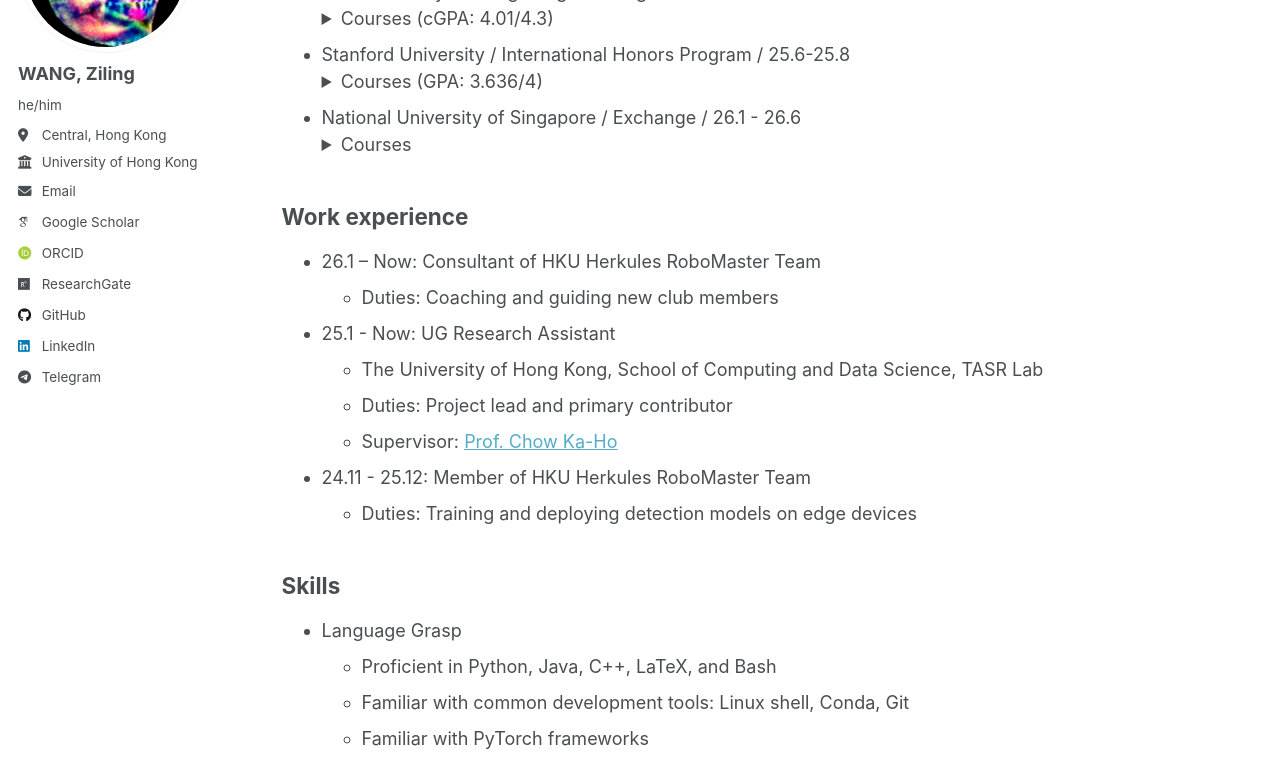
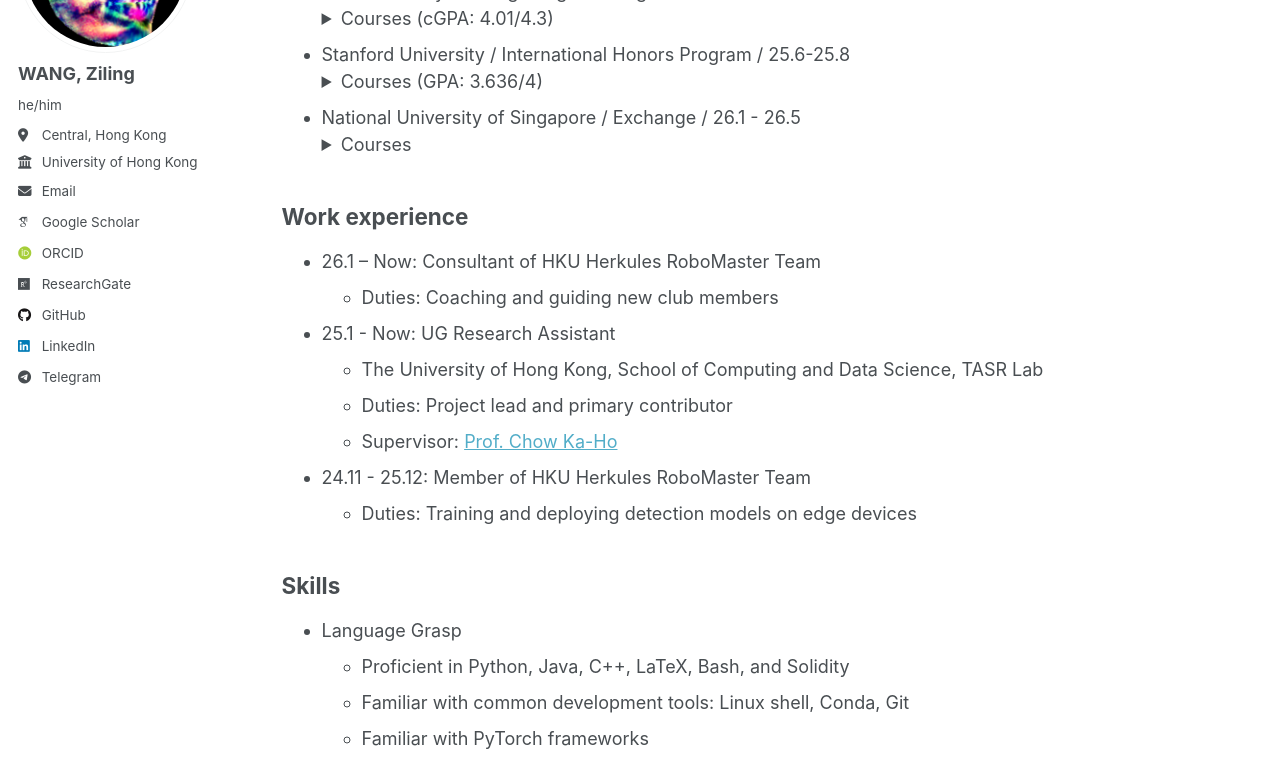
Before and after one commit to Michael-wzl/Michael-wzl.github.io, a Jekyll site: the page built from _pages/cv.md, in a window 1280 px wide and 1400 px high. Shown: the part 239-1004 px from the top of the window. Built offline with Jekyll 4.4.1, drawn with Linux system fonts in a browser that asks for light colours; some web fonts are replaced; a script that is not in the unit is left out.

```diff
--- a/_pages/cv.md
+++ b/_pages/cv.md
@@ -37,13 +37,13 @@ Education
         CS229: Machine Learning [Grade: B] <br>
         CS148: Introduction to Computer Graphics and Imaging [Grade: A] <br>
   </details>
-* National University of Singapore / Exchange / 26.1 - 26.6
+* National University of Singapore / Exchange / 26.1 - 26.5
   <details class="fold">
     <summary>Courses</summary>
-        CS2100: Computer Organisation [Ongoing] <br>
-        CS2113: Software Engineering & Object-Oriented Programming [Ongoing] <br>
-        CS3230: Design and Analysis of Algorithms [Ongoing] <br>
-        IS4302: Blockchain and Distributed Ledger Technologies [Ongoing] <br>
+        CS2100: Computer Organisation [Grade: TBA] <br>
+        CS2113: Software Engineering & Object-Oriented Programming [Grade: TBA] <br>
+        CS3230: Design and Analysis of Algorithms [Grade: TBA] <br>
+        IS4302: Blockchain and Distributed Ledger Technologies [Grade: TBA] <br>
   </details>
 
 Work experience
@@ -62,7 +62,7 @@ Skills
 ------
 
 * Language Grasp
-  * Proficient in Python, Java, C++, LaTeX, and Bash
+  * Proficient in Python, Java, C++, LaTeX, Bash, and Solidity
   * Familiar with common development tools: Linux shell, Conda, Git
   * Familiar with PyTorch frameworks
   * Familiar with popular libraries: torchvision, NumPy, Matplotlib, OpenCV
```
Also changed, not shown: _pages/about.md (+1 -0 lines).
